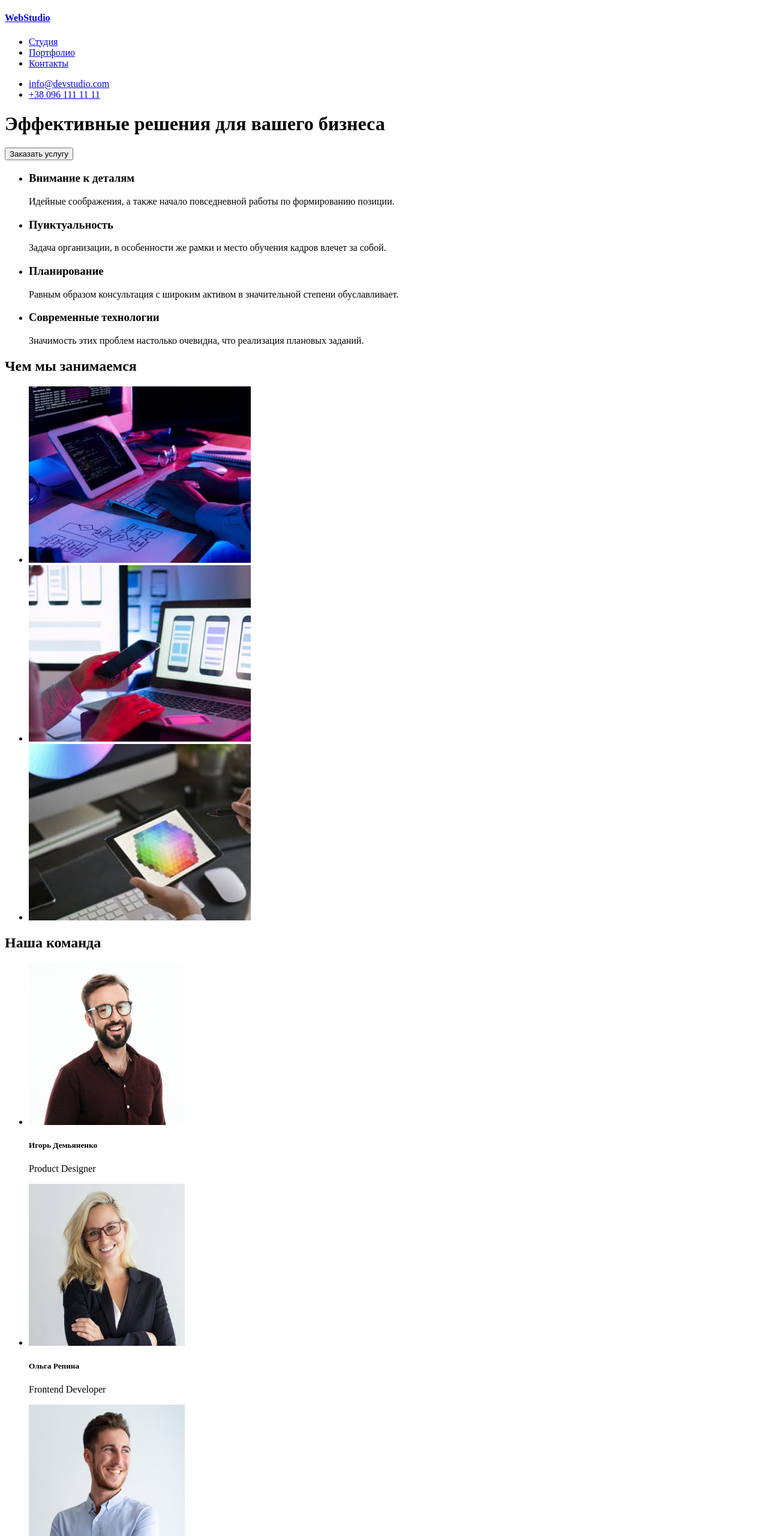
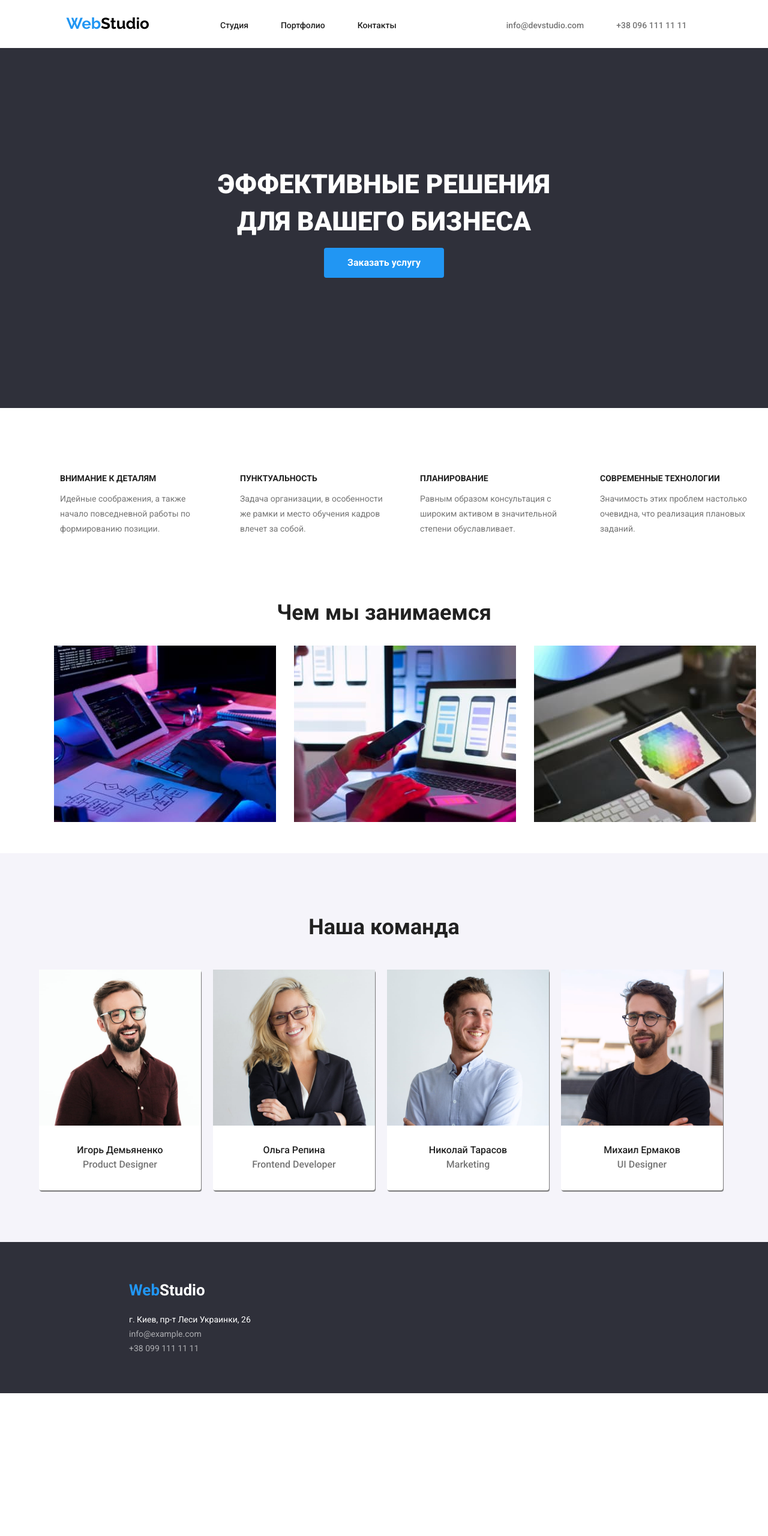
Before and after one commit to cr1m3s/goit-markup-hw-02, a plain HTML site: page index.html in a window 1280 px wide. Shown: the top 2560 px of the page at 60% size. After the commit the page ends 2322 px from the top, so only its background shows below. Drawn offline with Linux system fonts and the light colour scheme.

Commit message:
1st one?

```diff
--- /dev/null
+++ b/css/styles.css
@@ -0,0 +1,366 @@
+:root {
+  --blue: #2196f3;
+  --grey: #757575;
+  --white: #fff;
+  --black: #000;
+  --dark-bg: #2f303a;
+  --light-bg: #f5f4fa;
+  --font-color: #212121;
+  --portfolio-line: #ececec;
+  --button-color: #f5f4fa;
+  --card-border: #eeeeee;
+}
+
+body {
+  margin: 0px 0px 0px 0px;
+  font-family: 'Roboto', sans-serif;
+  font-weight: 500;
+  color: var(--font-color);
+}
+/*header*/
+.page-header {
+  height: 680px;
+}
+
+.top-header {
+  height: 80px;
+  display: flex;
+  justify-content: center;
+}
+
+.main-info {
+  display: inline-block;
+}
+
+a:link,
+a:visited,
+a:hover,
+a:active {
+  text-decoration: none;
+  color: inherit;
+}
+
+.logo h4 {
+  height: 31px;
+  color: var(--black);
+  text-decoration: none;
+  font-family: 'Raleway', sans-serif;
+  font-weight: 700;
+  font-size: 26px;
+  margin-top: 0px;
+  margin-bottom: 0px;
+  padding-top: 24px;
+}
+
+.blue-text {
+  color: var(--blue);
+}
+
+.links {
+  padding-top: 32px;
+  padding-right: 93px;
+  padding-left: 93px;
+  margin-top: 0px;
+}
+
+.link {
+  display: inline;
+  font-weight: 500;
+  font-size: 14px;
+  padding: 65px 25px 25px 25px;
+}
+
+.nav-link {
+  font-size: 14px;
+}
+
+.nav-link:hover {
+  color: var(--blue);
+}
+
+.contact-us {
+  height: 80px;
+  margin-top: 32px;
+}
+
+.contacts {
+  display: inline;
+  color: var(--grey);
+  font-weight: 500;
+  padding: 65px 25px 25px 25px;
+}
+
+.top-bar {
+  background-color: var(--dark-bg);
+  height: 600px;
+  display: flex;
+  align-items: center;
+  justify-content: center;
+}
+
+.title {
+  width: 650px;
+  height: 120px;
+  text-align: center;
+  text-transform: uppercase;
+  font-size: 44px;
+  font-weight: 900;
+  line-height: 1.4;
+  color: var(--white);
+  position: absolute;
+  margin-bottom: 115px;
+}
+
+.order {
+  height: 50px;
+  width: 200px;
+  background-color: var(--blue);
+  font-family: inherit;
+  font-size: 16px;
+  font-weight: 700;
+  border: none;
+  border-radius: 4px;
+  color: var(--white);
+  margin-top: 115px;
+}
+
+/* Main part*/
+
+.features {
+  height: 290px;
+  display: flex;
+  align-items: center;
+  justify-content: center;
+}
+
+.features-list {
+  list-style-type: none;
+  height: 101px;
+  width: 1170px;
+  display: flex;
+}
+
+.features-element {
+  margin-left: 25px;
+  margin-right: 25px;
+  text-align: left;
+  width: 270px;
+  height: 110px;
+}
+
+.feature-title {
+  font-size: 14px;
+  text-transform: uppercase;
+  font-weight: 700;
+}
+
+.feature-description {
+  width: 250px;
+  height: 75px;
+  margin-top: 10px;
+  color: var(--grey);
+  font-size: 14px;
+  font-weight: 400;
+  line-height: 1.8;
+}
+
+/* Service */
+.service {
+  height: 452px;
+  display: flex;
+  justify-content: center;
+}
+
+.service-title {
+  font-size: 36px;
+  position: absolute;
+  font-weight: 700;
+}
+
+.service-list {
+  padding-top: 90px;
+  height: 294px;
+  width: 1170px;
+  list-style-type: none;
+  display: flex;
+}
+
+.service-element {
+  margin-left: 15px;
+  margin-right: 15px;
+}
+
+/* Team */
+
+.team {
+  height: 648px;
+  justify-content: center;
+  display: flex;
+  background-color: var(--light-bg);
+}
+
+.team-title {
+  margin-top: 102px;
+  font-size: 36px;
+  position: absolute;
+}
+
+.team-list {
+  list-style-type: none;
+  margin-top: 194px;
+  margin-left: 0px;
+  padding-left: 0px;
+  display: flex;
+  height: 368px;
+  width: 1170px;
+}
+
+.team-item {
+  height: 368px;
+  width: 270px;
+  margin-right: 10px;
+  margin-left: 10px;
+  text-align: center;
+  background-color: var(--white);
+  border-radius: 4px;
+  box-shadow: 1px 2px 1px var(--grey);
+}
+
+.teammate-name {
+  font-size: 16px;
+  font-weight: 500;
+  margin-bottom: 5px;
+}
+
+.teammate-position {
+  font-size: 16px;
+  color: var(--grey);
+  margin-top: 5px;
+}
+
+/* Footer */
+
+.page-footer {
+  background-color: var(--dark-bg);
+  height: 252px;
+}
+
+.footer-content {
+  padding-top: 30px;
+  margin-left: 215px;
+  height: 131px;
+  width: 231px;
+  display: flex;
+}
+
+.footer-logo h4 {
+  float: left;
+  color: var(--white);
+  text-decoration: none;
+  font-size: 26px;
+  font-weight: 700;
+  position: absolute;
+}
+
+.blue-text {
+  color: var(--blue);
+}
+
+address {
+  all: initial;
+  font-family: inherit;
+}
+
+.physical-address {
+  padding-top: 71px;
+  color: var(--white);
+  font-size: 14px;
+  font-weight: inherit;
+  margin-top: 20px;
+  margin-bottom: 5px;
+}
+
+.footer-contacts {
+  color: var(--white);
+  opacity: 0.6;
+  font-size: 14px;
+  margin-top: 8px;
+  margin-bottom: 8px;
+}
+
+/* Portfolio */
+
+.portfolio-line {
+  color: var(--portfolio-line);
+  opacity: 0.2;
+}
+
+.portfolio-main {
+  height: 1548px;
+}
+
+.portfolio-content {
+  height: 1360px;
+  width: 1170px;
+  padding-left: 215px;
+  padding-top: 84px;
+  align-items: center;
+}
+
+.portfolio-buttons {
+  list-style-type: none;
+  display: inline;
+  padding-left: 280px;
+}
+
+.portfolio-button-item {
+  display: inline;
+  margin-left: 2px;
+  margin-right: 2px;
+}
+
+.portfolio-button {
+  height: 38px;
+  border: none;
+  border-radius: 4px;
+  padding: 10px 20px;
+  background-color: var(--button-color);
+  font-family: inherit;
+  font-weight: 500px;
+  font-size: 16px;
+}
+
+.portfolio-button:hover {
+  background-color: var(--blue);
+  color: var(--white);
+  cursor: pointer;
+}
+
+.projects {
+  padding-top: 30px;
+}
+
+.projects-item {
+  height: 404px;
+  width: 370px;
+  padding: 15px 15px 15px 15px;
+  border: 1px var(--grey);
+}
+
+.projects-card {
+  box-sizing: border-box;
+  border: 1px solid var(--card-border);
+}
+
+.projects-item-title {
+  font-size: 18px;
+  font-weight: 700;
+  margin-left: 24px;
+}
+
+.projects-item-description {
+  font-size: 16px;
+  font-weight: 400;
+  color: var(--grey);
+  padding-left: 24px;
+}
--- a/index.html
+++ b/index.html
@@ -4,95 +4,128 @@
     <meta charset="UTF-8" />
     <meta http-equiv="X-UA-Compatible" content="IE=edge" />
     <meta name="viewport" content="width=device-width, initial-scale=1.0" />
-    <title>Document</title>
+    <title>WebStudio</title>
+    <link rel="preconnect" href="https://fonts.googleapis.com" />
+    <link rel="preconnect" href="https://fonts.gstatic.com" crossorigin />
+    <link
+      href="https://fonts.googleapis.com/css2?family=Raleway:wght@700&display=swap"
+      rel="stylesheet"
+    />
+    <link rel="preconnect" href="https://fonts.googleapis.com" />
+    <link rel="preconnect" href="https://fonts.gstatic.com" crossorigin />
+    <link
+      href="https://fonts.googleapis.com/css2?family=Roboto:wght@400;500;700;900&display=swap"
+      rel="stylesheet"
+    />
+    <link rel="stylesheet" href="./css/styles.css" />
   </head>
   <body>
-    <header>
-      <a href="www.webstudio.com">
-        <h4><span class="blue_text">Web</span>Studio</h4>
-      </a>
-      <nav class="links">
-        <ul>
-          <li><a href="www.studia.com">Студия</a></li>
-          <li><a href="www.portfolio.com">Портфолио</a></li>
-          <li><a href="www.contacts.com">Контакты</a></li>
+    <header class="page-header">
+      <div class="top-header">
+        <a href="index.html" class="logo">
+          <h4><span class="blue-text">Web</span>Studio</h4>
+        </a>
+        <nav class="main-info">
+          <ul class="links">
+            <li class="link"><a href="index.html" class="nav-link">Студия</a></li>
+            <li class="link"><a href="portfolio.html" class="nav-link">Портфолио</a></li>
+            <li class="link"><a href="www.contacts.com" class="nav-link">Контакты</a></li>
+          </ul>
+        </nav>
+        <ul class="contact-us">
+          <li class="contacts">
+            <a href="mailto:info@devstudio.com" class="nav-link">info@devstudio.com</a>
+          </li>
+          <li class="contacts">
+            <a href="tel:+380961111111" class="nav-link">+38 096 111 11 11</a>
+          </li>
         </ul>
-      </nav>
-      <ul class="contact_us">
-        <li><a href="mailto:info@devstudio.com">info@devstudio.com</a></li>
-        <li><a href="tel:+380961111111">+38 096 111 11 11</a></li>
-      </ul>
-      <h1>Эффективные решения для вашего бизнеса</h1>
-      <button type="button">Заказать услугу</button>
+      </div>
+      <div class="top-bar">
+        <h1 class="title">Эффективные решения для вашего бизнеса</h1>
+        <button type="button" class="order">Заказать услугу</button>
+      </div>
     </header>
     <main>
       <section class="features">
-        <ul>
-          <li>
-            <h3>Внимание к деталям</h3>
-            <p>Идейные соображения, а также начало повседневной работы по формированию позиции.</p>
+        <ul class="features-list">
+          <li class="features-element">
+            <h3 class="feature-title">Внимание к деталям</h3>
+            <p class="feature-description">
+              Идейные соображения, а также начало повседневной работы по формированию позиции.
+            </p>
           </li>
-          <li>
-            <h3>Пунктуальность</h3>
-            <p>
+          <li class="features-element">
+            <h3 class="feature-title">Пунктуальность</h3>
+            <p class="feature-description">
               Задача организации, в особенности же рамки и место обучения кадров влечет за собой.
             </p>
           </li>
-          <li>
-            <h3>Планирование</h3>
-            <p>
+          <li class="features-element">
+            <h3 class="feature-title">Планирование</h3>
+            <p class="feature-description">
               Равным образом консультация с широким активом в значительной степени обуславливает.
             </p>
           </li>
-          <li>
-            <h3>Современные технологии</h3>
-            <p>Значимость этих проблем настолько очевидна, что реализация плановых заданий.</p>
+          <li class="features-element">
+            <h3 class="feature-title">Современные технологии</h3>
+            <p class="feature-description">
+              Значимость этих проблем настолько очевидна, что реализация плановых заданий.
+            </p>
           </li>
         </ul>
       </section>
       <section class="service">
-        <h2>Чем мы занимаемся</h2>
-        <ul>
-          <li><img height="294" width="370" src="images/box1.jpg" alt="code" /></li>
-          <li><img height="294" width="370" src="images/box2.jpg" alt="ux_ui" /></li>
-          <li><img height="294" width="370" src="images/box3.jpg" alt="design" /></li>
+        <h2 class="service-title">Чем мы занимаемся</h2>
+        <ul class="service-list">
+          <li class="service-element">
+            <img height="294" width="370" src="images/box1.jpg" alt="code" />
+          </li>
+          <li class="service-element">
+            <img height="294" width="370" src="images/box2.jpg" alt="ux-ui" />
+          </li>
+          <li class="service-element">
+            <img height="294" width="370" src="images/box3.jpg" alt="design" />
+          </li>
         </ul>
       </section>
       <section class="team">
-        <h2>Наша команда</h2>
-        <ul>
-          <li>
-            <img height="270" width="260" src="images/img1.jpg" alt="Product_Designer" />
-            <h5>Игорь Демьяненко</h5>
-            <p>Product Designer</p>
+        <h2 class="team-title">Наша команда</h2>
+        <ul class="team-list">
+          <li class="team-item">
+            <img height="260" width="270" src="images/img1.jpg" alt="Product-Designer" />
+            <h5 class="teammate-name">Игорь Демьяненко</h5>
+            <p class="teammate-position">Product Designer</p>
           </li>
-          <li>
-            <img height="270" width="260" src="images/img2.jpg" alt="Frontend_Developer" />
-            <h5>Ольга Репина</h5>
-            <p>Frontend Developer</p>
+          <li class="team-item">
+            <img height="260" width="270" src="images/img2.jpg" alt="Frontend-Developer" />
+            <h5 class="teammate-name">Ольга Репина</h5>
+            <p class="teammate-position">Frontend Developer</p>
           </li>
-          <li>
-            <img height="270" width="260" src="images/img3.jpg" alt="Marketing" />
-            <h5>Николай Тарасов</h5>
-            <p>Marketing</p>
+          <li class="team-item">
+            <img height="260" width="270" src="images/img3.jpg" alt="Marketing" />
+            <h5 class="teammate-name">Николай Тарасов</h5>
+            <p class="teammate-position">Marketing</p>
           </li>
-          <li>
-            <img height="270" width="260" src="images/img4.jpg" alt="UI_Designer" />
-            <h5>Михаил Ермаков</h5>
-            <p>UI Designer</p>
+          <li class="team-item">
+            <img height="260" width="270" src="images/img4.jpg" alt="UI-Designer" />
+            <h5 class="teammate-name">Михаил Ермаков</h5>
+            <p class="teammate-position">UI Designer</p>
           </li>
         </ul>
       </section>
     </main>
-    <footer>
-      <a href="www.webstudio.com"
-        ><h4><span class="blue_text">Web</span>Studio</h4></a
-      >
-      <address>
-        <p class="physical_address">г. Киев, пр-т Леси Украинки, 26</p>
-        <p class="contacts">info@example.com</p>
-        <p class="contacts">+38 099 111 11 11</p>
-      </address>
+    <footer class="page-footer">
+      <div class="footer-content">
+        <a href="index.html" class="footer-logo">
+          <h4><span class="blue-text">Web</span>Studio</h4>
+        </a>
+        <address>
+          <p class="physical-address">г. Киев, пр-т Леси Украинки, 26</p>
+          <p class="footer-contacts">info@example.com</p>
+          <p class="footer-contacts">+38 099 111 11 11</p>
+        </address>
+      </div>
     </footer>
   </body>
 </html>
```
Also changed, not shown: portfolio.html (added, +163 -0 lines), images/portfolio01.jpg (added), images/portfolio02.jpg (added), images/portfolio03.jpg (added), images/portfolio04.jpg (added), images/portfolio05.jpg (added), images/portfolio06.jpg (added), images/portfolio07.jpg (added), images/portfolio08.jpg (added), images/portfolio09.jpg (added).
